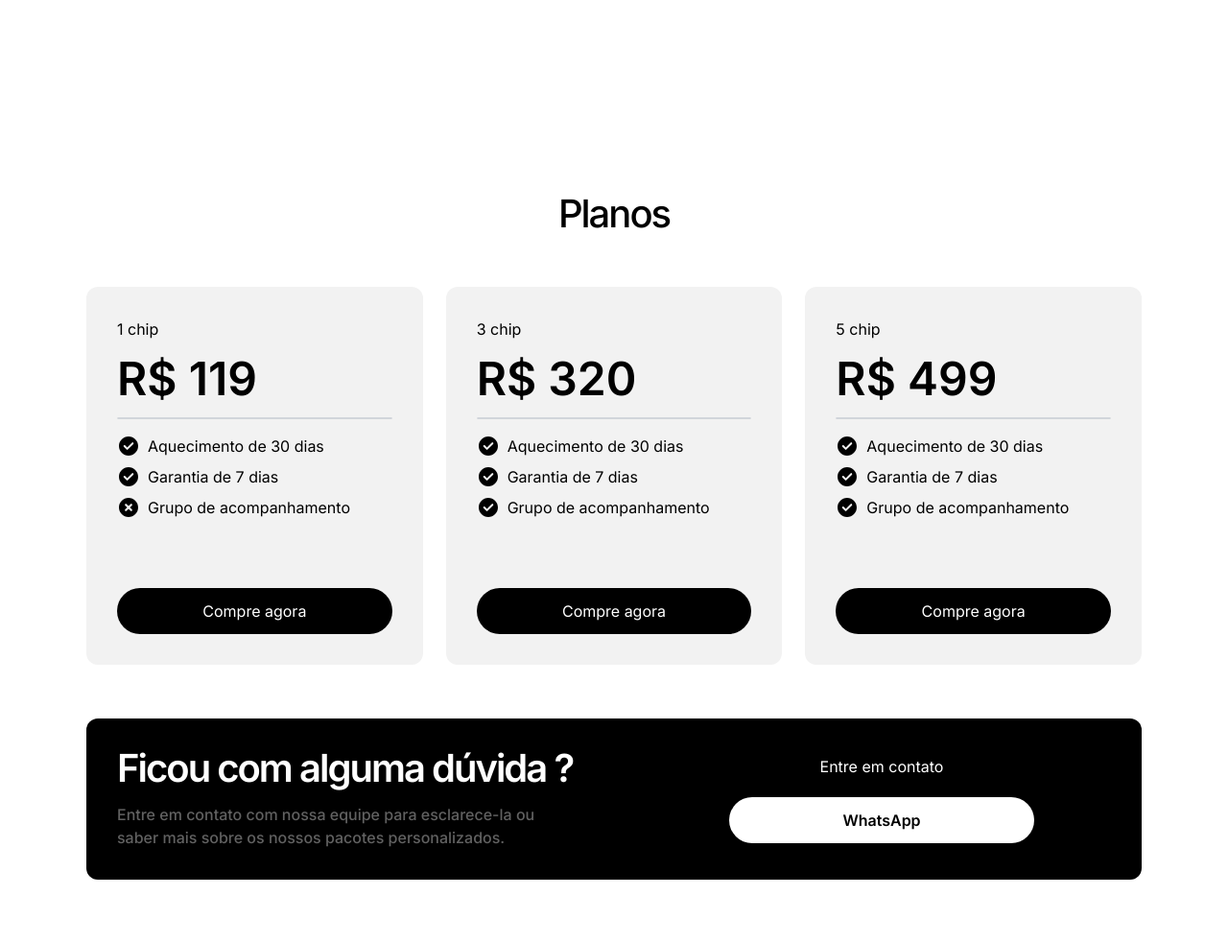
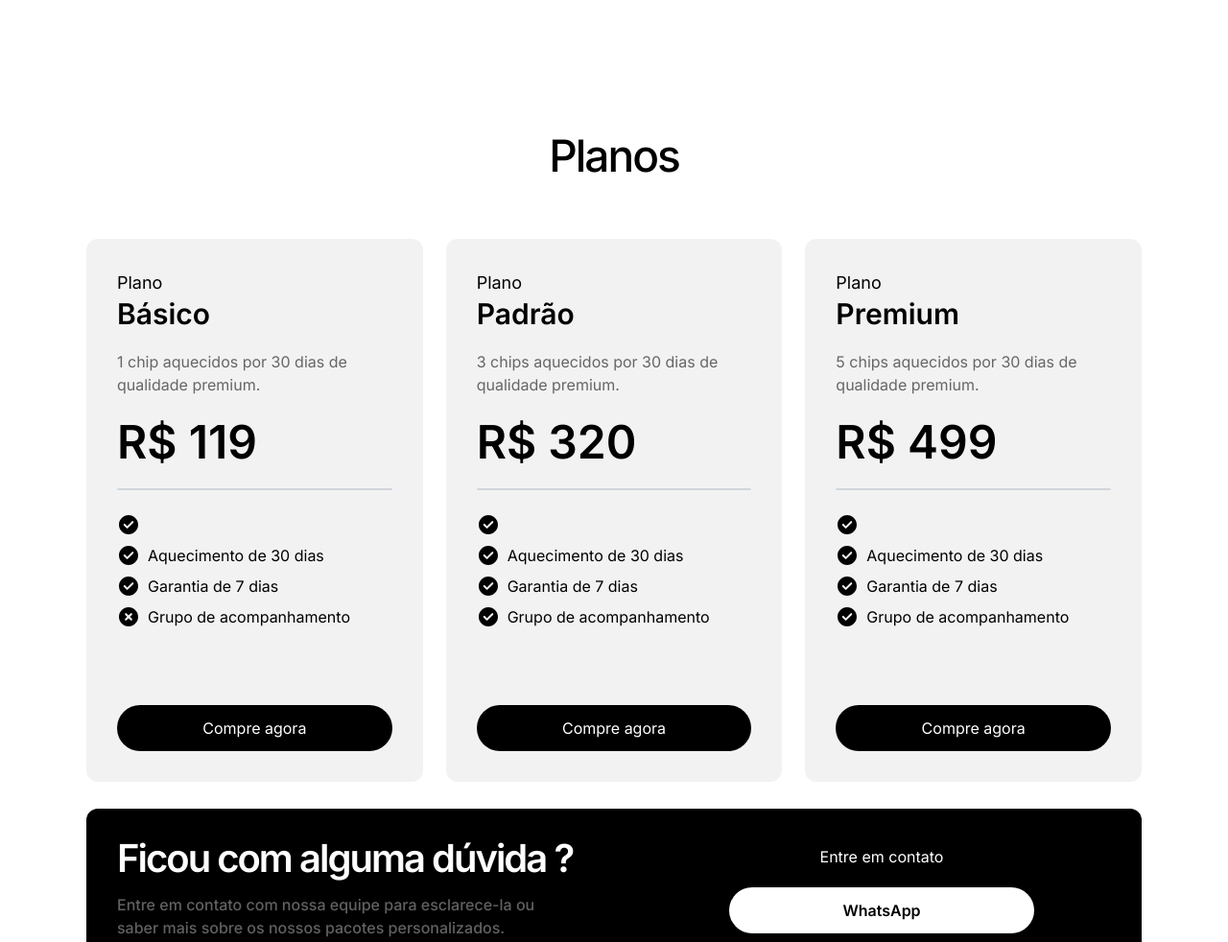
Before and after one commit to felipesantos5/Zapfy-Landing-Page, an Astro site: page / in a window 1280 px wide. Shown: the part 3040-4022 px from the top of the page at 96% size. Built offline with nearby package versions, Linux system fonts and the light colour scheme; Astro itself is replaced by a stand-in of ours.

Commit message:
feat: add chipsList prop

```diff
--- a/src/components/cardSell.astro
+++ b/src/components/cardSell.astro
@@ -2,19 +2,37 @@
 interface Props {
   title: string;
   price: string;
+  description: string;
   negative?: boolean;
+  chipsList: string;
 }
 
-const { title, price, negative } = Astro.props;
+const { title, price, negative, chipsList, description } = Astro.props;
 ---
 
-<div class="bg-cream p-8 flex flex-col gap-4 rounded-xl" transition:animate="initial">
-  <h2>{title}</h2>
+<div class="bg-cream p-8 flex flex-col gap-6 rounded-xl" transition:animate="initial">
+  <div class="flex flex-col gap-3">
+    <div class="flex flex-col mb-2">
+      <p class="text-lg">Plano</p>
+      <h2 class="text-3xl font-semibold">{title}</h2>
+    </div>
+    <p class="text-[#666666]">{description}</p>
+  </div>
   <p class="text-5xl font-semibold">R$ {price}</p>
   <div class="flex flex-col gap-12">
     <hr class="border border-gray-300 rounded-lg" />
   </div>
   <div class="flex flex-col gap-2">
+    <div class="flex gap-2">
+      <svg xmlns="http://www.w3.org/2000/svg" width="24" height="24" fill="none" id="check"
+        ><path
+          fill="#000"
+          fill-rule="evenodd"
+          d="M12 22c5.523 0 10-4.477 10-10S17.523 2 12 2 2 6.477 2 12s4.477 10 10 10Zm3.536-13.536A1 1 0 0 1 16.95 9.88l-5.653 5.653-.004.004a.997.997 0 0 1-1.414 0l-.004-.004-2.825-2.825a1 1 0 1 1 1.414-1.414l2.122 2.121 4.95-4.95Z"
+          clip-rule="evenodd"></path></svg
+      >
+      <p class="font-semibold">{chipsList}</p>
+    </div>
     <div class="flex gap-2">
       <svg xmlns="http://www.w3.org/2000/svg" width="24" height="24" fill="none" id="check"
         ><path
--- a/src/components/layout/planesSec.astro
+++ b/src/components/layout/planesSec.astro
@@ -2,13 +2,16 @@
 import CardSell from "@/components/cardSell.astro";
 ---
 
-<section class="pt-56 lg:px-[15%] xmd:px-[10%]" id="planos">
-  <div class="max-w-[1100px] m-auto mb-36 flex flex-col gap-14">
-    <h2 class="text-[40px] tracking-[-2px] text-center font-medium leading-none">Planos</h2>
-    <div class="grid grid-cols-3 lg:grid-cols-1 grid-flow-dense gap-6">
-      <CardSell title="1 chip" price="119" negative={true} />
-      <CardSell title="3 chip" price="320" />
-      <CardSell title="5 chip" price="499" />
+<section class="pt-40 lg:px-[15%] xmd:px-[10%]" id="planos">
+  <div class="max-w-[1100px] m-auto mb-36 flex flex-col gap-7">
+    <div>
+      <h2 class="text-[46px] tracking-[-2px] font-medium text-center leading-none mb-16">Planos</h2>
+
+      <div class="grid grid-cols-3 lg:grid-cols-1 grid-flow-dense gap-6">
+        <CardSell title="Básico" price="119" negative={true} test="1 chip aquecido" description="1 chip aquecidos por 30 dias de qualidade premium." />
+        <CardSell title="Padrão" price="320" test="3 chips aquecidos" description="3 chips aquecidos por 30 dias de qualidade premium." />
+        <CardSell title="Premium" price="499" test="5 chips aquecidos" description="5 chips aquecidos por 30 dias de qualidade premium." />
+      </div>
     </div>
 
     <div class="bg-black p-8 rounded-xl grid grid-cols-2 items-center gap-20 lg:grid-cols-1 lg:gap-10">
@@ -18,7 +21,9 @@ import CardSell from "@/components/cardSell.astro";
       </div>
       <div class="flex flex-col items-center justify-end gap-5">
         <h2 class="text-white">Entre em contato</h2>
-        <button class="bg-white hover:bg-graySecundary hover:text-white transition-colors duration-500 py-3 rounded-full w-2/3 lg:w-full font-semibold">WhatsApp</button>
+        <button class="bg-white hover:bg-graySecundary hover:text-white transition-colors duration-500 py-3 rounded-full w-2/3 lg:w-full font-semibold"
+          ><a href="https://wa.me/48996130664?text=Gostaria%20de%20atendimento">WhatsApp</a></button
+        >
       </div>
     </div>
   </div>
```
